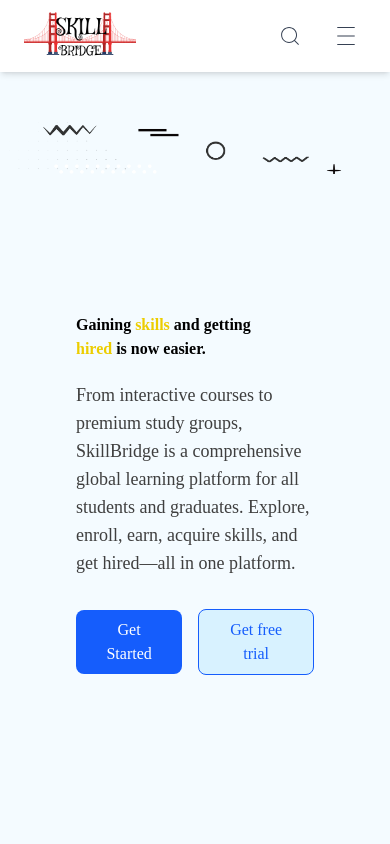
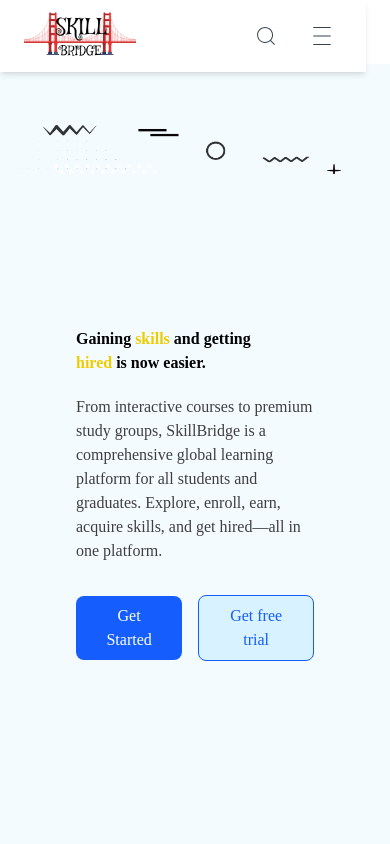
Before and after one commit to Designer21reem/skill-bridge-platform, a React (Vite) app: page / in a window 390 px wide. Shown: the top 844 px of the page. Built offline with nearby package versions, Linux system fonts and the light colour scheme.

Commit message:
update navbar

```diff
--- a/src/components/NavbarPages/Home/Header.jsx
+++ b/src/components/NavbarPages/Home/Header.jsx
@@ -19,11 +19,11 @@
     {/* left side */}
         <div className="flex flex-col justify-center h-full p-15 mt-[30px] ">
 
-            <h1 className=" text-black sm:text-[40px] sm:w-[430px] md:text-[50px] md:w-[590px] font-bold mb-5 font-['Abhaya+Libre']">
+            <h1 className=" text-black sm:text-[30px] sm:w-[430px] md:text-[50px] md:w-[590px] font-bold mb-5 font-['Abhaya+Libre']">
             Gaining <span className='text-[#ECCD00]'>skills</span> and getting  <br/>
             <span className='text-[#ECCD00]'> hired </span>
             is now easier.</h1>
-            <p className="sm:text-[16px] sm:w-[300px] text-lg mb-8 md:w-[500px] text-[#3f3f3f] font-['Murecho']">From interactive courses to premium study groups, SkillBridge is a comprehensive global learning platform for all students and graduates. Explore, enroll, earn, acquire skills, and get hired—all in one platform.</p>
+            <p className="sm:text-[14px] sm:w-[300px] md:text-lg mb-8 md:w-[500px] text-[#3f3f3f] font-['Murecho']">From interactive courses to premium study groups, SkillBridge is a comprehensive global learning platform for all students and graduates. Explore, enroll, earn, acquire skills, and get hired—all in one platform.</p>
             <img src={imageUrl2} alt="Image 1" className=" absolute w-[600px] top-26 left-0 md:w-[1400px] md:left-0 md:top-10  rounded-lg " />
 
            <div className='flex items-center'>
--- a/src/components/NavbarPages/Navbar.jsx
+++ b/src/components/NavbarPages/Navbar.jsx
@@ -19,7 +19,7 @@
   ];
 
   return (
-    <nav className="fixed top-0 left-0 right-0 bg-white z-50 shadow-md px-2 md:px-4">
+    <nav className="fixed top-0 left-0 right-0 bg-white z-50 shadow-md px-2 md:px-4 mr-6">
       <div className="container mx-auto px-4 py-3">
         {/* Main Navbar Row */}
         <div className="flex justify-between items-center">
```
